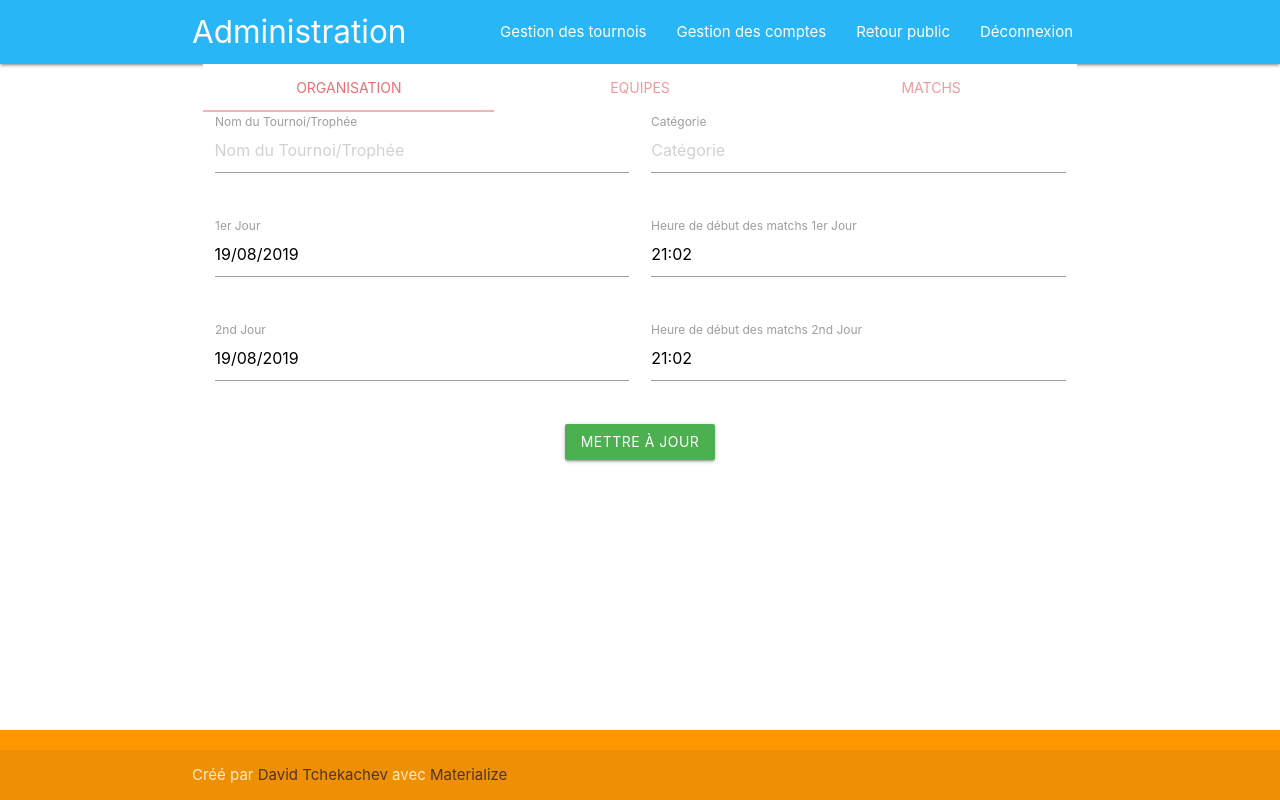
After one commit to Tchekda/Boulbicup, a PHP site: template templates/admin/manage/tournament/tournament_edit.html.twig in a window 1280 px wide. The commit adds this page. Run offline with PHP 8.4, Linux system fonts and the light colour scheme; the template is opened without the code that fills it, so the values that code supplies are empty; some libraries are stand-ins or nearby versions.

Commit message:
Tournament edition - Started team adding

```diff
--- a/public/index.php
+++ b/public/index.php
@@ -33,6 +33,9 @@ try {
         array('GET', '/admin/tournaments', array(AdminController::class, 'tournamentList'), 'admin_tournament_list'),
         array('GET', '/admin/tournament/new', array(AdminController::class, 'tournamentNew'), 'admin_tournament_new'),
         array('POST', '/admin/tournament/new', array(AdminController::class, 'tournamentNewForm'), 'admin_tournament_new_form'),
+        array('GET', '/admin/tournament/edit/[i:id]', array(AdminController::class, 'tournamentEdit'), 'admin_tournament_edit'),
+        array('GET', '/admin/teams/new/[i:id]', array(AdminController::class, 'teamNew'), 'admin_team_new'),
+        array('GET', '/admin/users', array(AdminController::class, 'userList'), 'admin_user_list'),
     ));
 } catch (Exception $e) {
     die("Can't register routes : " . $e->getMessage());
--- a/public/js/init.js
+++ b/public/js/init.js
@@ -13,12 +13,18 @@
 
         M.updateTextFields();
         $('.datepicker').datepicker({
-            firstDay: 1
+            firstDay: 1,
+            format: 'dd/mm/yyyy'
         });
-        $('.timepicker').timepicker();
+        $('.timepicker').timepicker({
+            twelveHour: false
+        });
 
         setInterval(function () {
             $('.carousel').carousel('next')
-        }, 2000)
+        }, 2000);
+
+        $('.tabs').tabs();
+
     }); // end of document ready
 })(jQuery); // end of jQuery name space
--- a/src/Entity/Team.php
+++ b/src/Entity/Team.php
@@ -10,6 +10,7 @@ use Doctrine\ORM\Mapping\Id;
 use Doctrine\ORM\Mapping\ManyToOne;
 
 /**
+ * @Entity(repositoryClass="Repository\TeamRepository")
  * @Entity @Table(name="team")
  **/
 class Team {
--- a/templates/admin/base_admin.html.twig
+++ b/templates/admin/base_admin.html.twig
@@ -17,14 +17,14 @@
         <a id="logo-container" href="{{ path('admin_index') }}" class="brand-logo">Administration</a>
         <ul class="right hide-on-med-and-down">
             <li><a href="{{ path('admin_tournament_list') }}">Gestion des tournois</a></li>
-            <li><a href="#">Gestion des comptes</a></li>
+            <li><a href="{{ path('admin_user_list') }}">Gestion des comptes</a></li>
             <li><a href="{{ path('homepage') }}">Retour public</a></li>
             <li><a href="{{ path('admin_logout') }}">Déconnexion</a></li>
         </ul>
 
         <ul id="nav-mobile" class="sidenav">
             <li><a href="{{ path('admin_tournament_list') }}">Gestion des tournois</a></li>
-            <li><a href="#">Gestion des comptes</a></li>
+            <li><a href="{{ path('admin_user_list') }}">Gestion des comptes</a></li>
             <li><a href="{{ path('homepage') }}">Retour public</a></li>
             <li><a href="{{ path('admin_logout') }}">Déconnexion</a></li>
         </ul>
--- a/templates/admin/lists/tournaments.html.twig
+++ b/templates/admin/lists/tournaments.html.twig
@@ -25,7 +25,7 @@
                 </td>
                 <td>{{ tournament.name }}</td>
                 <td>U{{ tournament.category }}</td>
-                <td><a href="#"><i class="fa fa-edit green-text"></i></a></td>
+                <td><a href="{{ path('admin_tournament_edit', {'id': tournament.id}) }}"><i class="fa fa-edit green-text"></i></a></td>
                 <td><a href="#"><i class="fa fa-ban red-text"></i></a></td>
             </tr>
         {% endfor %}
--- /dev/null
+++ b/templates/admin/manage/tournament/tournament_edit.html.twig
@@ -0,0 +1,25 @@
+{% extends 'admin/base_admin.html.twig' %}
+{% block title %}Edition {{ tournament.name }}{% endblock %}
+{% block body %}
+    <div class="container">
+        <div class="row">
+            <div class="row">
+                <div class="col s12">
+                    <ul class="tabs">
+                        <li class="tab col s4"><a class="active" href="#organisation">Organisation</a></li>
+                        <li class="tab col s4"><a href="#teams">Equipes</a></li>
+                        <li class="tab col s4"><a href="#matchs">Matchs</a></li>
+                    </ul>
+                </div>
+                <div id="organisation" class="col s12">
+                    {% include 'admin/manage/tournament/tournament_organisation.html.twig' %}
+                </div>
+                <div id="teams" class="col s12">
+                    {% include 'admin/manage/tournament/tournament_teams.html.twig' %}
+
+                </div>
+                <div id="matchs" class="col s12">Test 3</div>
+            </div>
+        </div>
+    </div>
+{% endblock %}
--- a/templates/admin/manage/tournament.html.twig
+++ b/templates/admin/manage/tournament/tournament_new.html.twig
@@ -37,7 +37,7 @@
                 <div class="row">
                     <div class="col s6 center push-s3">
                         <button class="btn waves-effect waves-light green" type="submit" name="action">
-                            {{ (tournament is defined ? 'Mettre à jour' : 'Créer <i class="fa fa-plus"></i>') }}
+                            Créer <i class="fa fa-plus"></i>
                         </button>
                     </div>
                 </div>
--- /dev/null
+++ b/templates/admin/manage/tournament/tournament_organisation.html.twig
@@ -0,0 +1,47 @@
+<form action="{{ path('admin_tournament_new_form') }}" method="POST" class="col s12">
+    <div class="row">
+        <div class="input-field col s6">
+            <input placeholder="Nom du Tournoi/Trophée" id="name" value="{{ tournament.name }}"
+                   name="name" type="text" class="validate">
+            <label for="name">Nom du Tournoi/Trophée</label>
+        </div>
+        <div class="input-field col s6">
+            <input placeholder="Catégorie" id="category" value="{{ tournament.category }}"
+                   name="category" type="number"
+                   class="validate">
+            <label for="category">Catégorie</label>
+        </div>
+    </div>
+    <div class="row">
+        <div class="input-field col s6">
+            <input type="text" id="start_date" name="start_date"
+                   value="{{ tournament.startdatetime|date("d/m/Y") }}" class="datepicker">
+            <label for="start_date">1er Jour</label>
+        </div>
+        <div class="input-field col s6">
+            <input type="text" id="start_time" name="start_time"
+                   value="{{ tournament.startdatetime|date("H:i") }}" class="timepicker">
+            <label for="start_time">Heure de début des matchs 1er Jour</label>
+        </div>
+    </div>
+    <div class="row">
+        <div class="input-field col s6">
+            <input type="text" id="end_date" name="end_date"
+                   value="{{ tournament.enddatetime|date("d/m/Y") }}" class="datepicker">
+            <label for="end_date">2nd Jour</label>
+        </div>
+        <div class="input-field col s6">
+            <input type="text" id="end_time" name="end_time"
+                   value="{{ tournament.enddatetime|date("H:i") }}" class="timepicker">
+            <label for="end_time">Heure de début des matchs 2nd Jour </label>
+        </div>
+    </div>
+    <input type="hidden" name="tournament_id" value="{{ tournament.id }}">
+    <div class="row">
+        <div class="col s6 center push-s3">
+            <button class="btn waves-effect waves-light green" type="submit" name="action">
+                Mettre à jour
+            </button>
+        </div>
+    </div>
+</form>
--- /dev/null
+++ b/templates/admin/manage/tournament/tournament_teams.html.twig
@@ -0,0 +1,28 @@
+<div class="center">
+    <a class="btn green" href="{{ path('admin_team_new', {'id': tournament.id}) }}">Rajouter une/des équipe(s)</a>
+</div>
+<table class="striped highlight centered responsive-table">
+    <thead>
+    <tr>
+        <th>ID</th>
+        <th>Nom</th>
+        <th>Points</th>
+        <th>Pool</th>
+        <th>Editer</th>
+        <th>Supprimer</th>
+    </tr>
+    </thead>
+    <tbody>
+    {% for team in tournament.teams %}
+        <tr>
+            <td>{{ team.id }}</td>
+            <td>{{ team.name }}</td>
+            <td>{{ team.points }}</td>
+            <td>{{ team.pool }}</td>
+            <td><a href="{{ path('admin_tournament_edit', {'id': tournament.id}) }}"><i class="fa fa-edit green-text"></i></a></td>
+            <td><a href="#"><i class="fa fa-ban red-text"></i></a></td>
+        </tr>
+    {% endfor %}
+    </tbody>
+
+</table>
```
Also changed, not shown: src/Controller/AdminController.php (+65 -12 lines), src/Entity/Tournament.php (+7 -2 lines), src/Repository/TeamRepository.php (added, +18 -0 lines), templates/admin/lists/users.html.twig (added, +28 -0 lines), templates/admin/manage/team/team_new.html.twig (added, +86 -0 lines).
